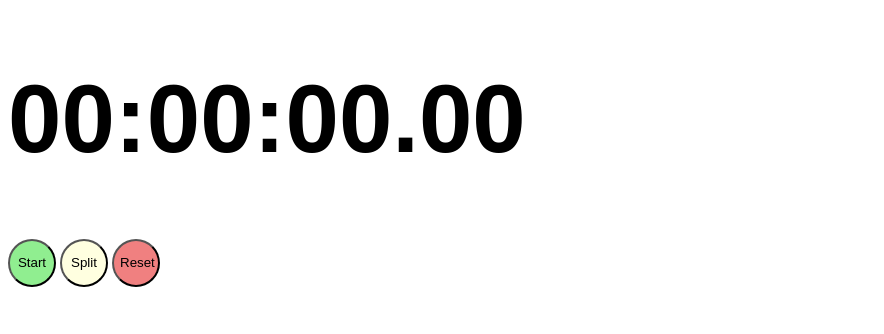
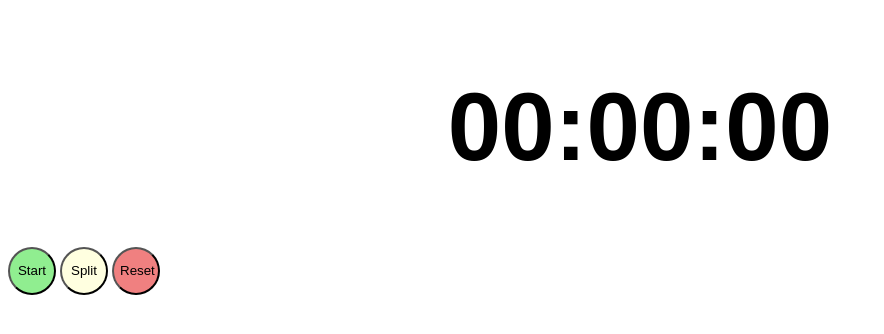
Before and after one commit to seth-vargas/TimerProject, a plain HTML site: page index.html in a window 1280 px wide. Shown: the whole page, without its empty margins (0-884 px from the left). Drawn offline with Linux system fonts and the light colour scheme.

Commit message:
Finally made it work! Just need to commit and merge now

```diff
--- a/index.html
+++ b/index.html
@@ -13,7 +13,7 @@
       <div class="time-container">
         <span class="hours-span">00</span>:
         <span class="minutes-span">00</span>:
-        <span class="seconds-span">00</span>.
+        <span class="seconds-span">00</span>
         <span class="miliseconds-span">00</span>
       </div>
     </h1>
--- a/style.css
+++ b/style.css
@@ -4,9 +4,17 @@ h1 {
   min-width: 100%;
 }
 
+.wrapper {
+  display: flex;
+  justify-content: center;
+  align-items: center;
+}
+
 .time-container {
   display: flex;
-  flex-direction: row;
+  justify-content: center;
+  flex-shrink: 0;
+  flex-basis: auto;
 }
 
 button {
@@ -35,3 +43,7 @@ button {
   background-color: red;
   color: white;
 }
+
+.miliseconds-span {
+  display: none;
+}
```
